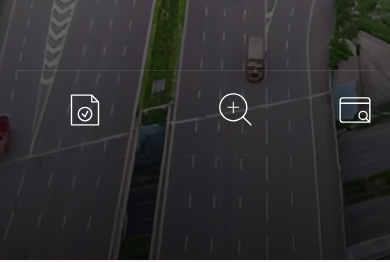
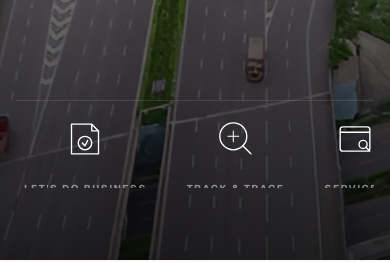
Before and after one commit to SHUBHAMCODEC/logipod_mobile, a Next.js app: page / in a window 390 px wide. Shown: the part 584-846 px from the top of the page. Built offline with nearby package versions, Linux system fonts and the light colour scheme.

Commit message:
update on hero bottom links part 5

```diff
--- a/components/common/home/hero/Hero.tsx
+++ b/components/common/home/hero/Hero.tsx
@@ -284,8 +284,8 @@ const Hero = () => {
                 MOBILE BOTTOM DOCK
                 Edit this block to change Mobile layout only
             ========================================= */}
-            <div className="block md:hidden relative z-30 w-full h-[110px] sm:h-[130px] pb-6 px-4 shrink-0 mb-20 sm:mb-16">
-                <div className="max-w-[1400px] mx-auto h-full flex flex-nowrap overflow-x-auto custom-scrollbar justify-start items-center gap-10 sm:gap-14 border-t border-white/10 pt-5 px-2">
+            <div className="block md:hidden relative z-30 w-full h-[100px] pb-3 px-4 shrink-0 mb-[60px] sm:mb-[80px]">
+                <div className="max-w-[1400px] mx-auto h-full flex flex-nowrap overflow-x-auto custom-scrollbar justify-start items-center gap-10 sm:gap-14 border-t border-white/10 pt-4 px-2">
                     {bottomLinks.map((item) => {
                         const isActive = activeSection === item.id || hoveredSection === item.id;
 
--- a/components/common/home/hero/Hero_Business.tsx
+++ b/components/common/home/hero/Hero_Business.tsx
@@ -85,7 +85,7 @@ const Hero_Business: React.FC<HeroBusinessProps> = ({ onClose }) => {
             MOBILE CLOSE BUTTON
             Edit this block to change Mobile (X) position
         ========================================= */}
-        <div className="md:hidden absolute top-0 right-2 z-[70]">
+        <div className="md:hidden absolute top-2 right-3 z-[70]">
           <motion.button
             initial={{ scale: 0.8, opacity: 0 }}
             animate={{ scale: 1, opacity: 1 }}
--- a/components/common/home/hero/Hero_job.tsx
+++ b/components/common/home/hero/Hero_job.tsx
@@ -37,7 +37,7 @@ const Hero_job: React.FC<HeroJobProps> = ({ onClose }) => {
                 MOBILE CLOSE BUTTON
                 Edit this block to change Mobile (X) position
             ========================================= */}
-            <div className="md:hidden absolute top-0 right-2 z-[70]">
+            <div className="md:hidden absolute top-2 right-3 z-[70]">
                 <motion.button
                     initial={{ scale: 0.8, opacity: 0 }}
                     animate={{ scale: 1, opacity: 1 }}
--- a/components/common/home/hero/Hero_services.tsx
+++ b/components/common/home/hero/Hero_services.tsx
@@ -107,7 +107,7 @@ const Hero_services: React.FC<HeroServicesProps> = ({ onClose }) => {
           MOBILE CLOSE BUTTON
           Edit this block to change Mobile (X) position
       ========================================= */}
-      <div className="md:hidden absolute top-0 right-2 z-[70]">
+      <div className="md:hidden absolute top-2 right-3 z-[70]">
         <motion.button
           initial={{ scale: 0.8, opacity: 0 }}
           animate={{ scale: 1, opacity: 1 }}
--- a/components/common/home/hero/Hero_track&trace.tsx
+++ b/components/common/home/hero/Hero_track&trace.tsx
@@ -35,7 +35,7 @@ const Hero_track_trace: React.FC<HeroTrackProps> = ({ onClose }) => {
                 MOBILE CLOSE BUTTON
                 Edit this block to change Mobile (X) position
             ========================================= */}
-            <div className="md:hidden absolute top-0 right-2 z-[70]">
+            <div className="md:hidden absolute top-2 right-3 z-[70]">
                 <motion.button
                     initial={{ scale: 0.8, opacity: 0 }}
                     animate={{ scale: 1, opacity: 1 }}
```
